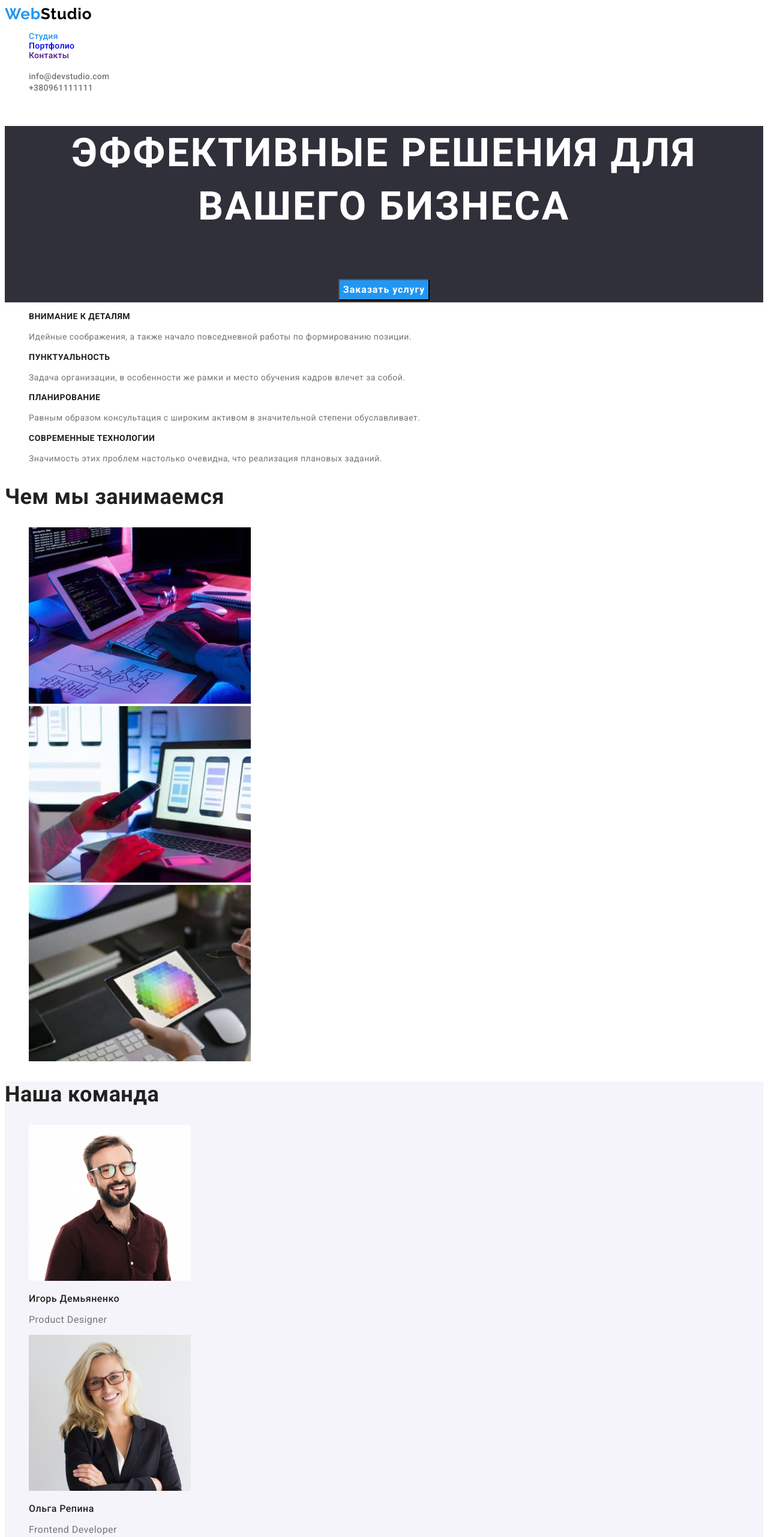
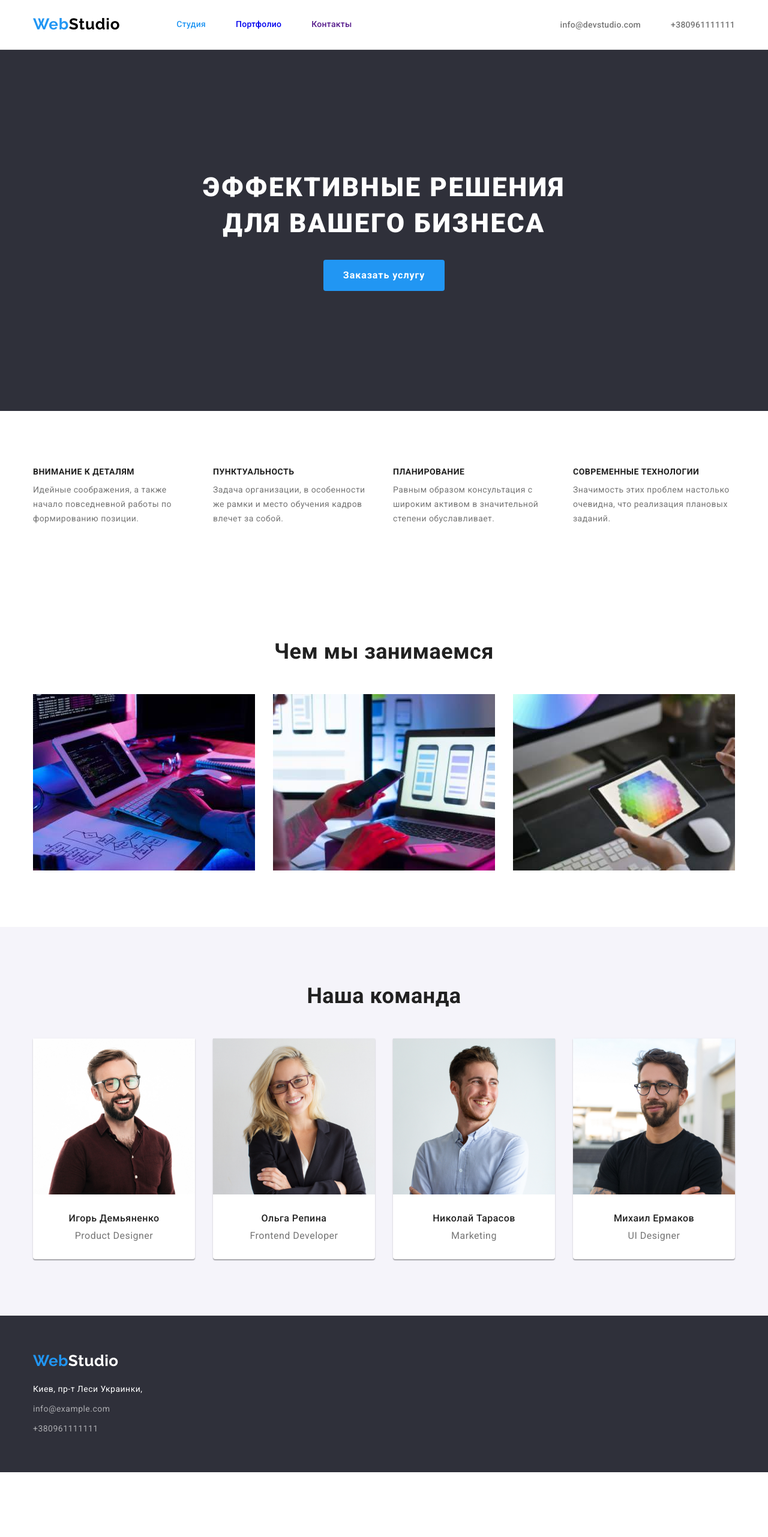
Before and after one commit to VeneDima/goit-markup-hw-03, a plain HTML site: page index.html in a window 1280 px wide. Shown: the top 2562 px of the page at 60% size. After the commit the page ends 2454 px from the top, so only its background shows below. Drawn offline with nearby package versions, Linux system fonts and the light colour scheme.

Commit message:
fix mistakes

```diff
--- a/css/main.css
+++ b/css/main.css
@@ -26,7 +26,18 @@
   --hero-bg-color: #2f303a;
 }
 
+html {
+  box-sizing: border-box;
+}
+
+*,
+*::before,
+*::after {
+  box-sizing: inherit;
+}
+
 body {
+  margin: 0;
   color: var(--primary-text-color);
   background-color: var(--primary-bg-color);
 
@@ -34,12 +45,61 @@ body {
   letter-spacing: 0.03em;
 }
 
-.list {
+h1,
+h2,
+h3,
+h4,
+h5,
+h6 {
+  margin: 0;
+  padding: 0;
+}
+
+p {
+  margin: 0;
+}
+
+a {
+  text-decoration: none;
+}
+
+img {
+  display: block;
+}
+
+.container {
+  margin-left: auto;
+  margin-right: auto;
+  padding-left: 15px;
+  padding-right: 15px;
+  padding-top: 94px;
+  padding-bottom: 94px;
+  width: 1200px;
+}
+
+ul {
+  margin: 0;
+  padding: 0;
   list-style: none;
 }
 
-.link {
-  text-decoration: none;
+.list {
+  display: flex;
+  gap: 30px;
+}
+
+/* Flex элементы */
+.portfolio-list {
+  gap: 30px;
+  display: flex;
+  flex-wrap: wrap;
+}
+
+.category-buttons {
+  display: flex;
+  gap: 8px;
+  justify-content: center;
+  margin-bottom: 50px;
 }
 
 /* Лого */
@@ -47,6 +107,8 @@ body {
   text-decoration: none;
   color: var(--title-text-color);
   font-family: Raleway, sans-serif;
+  padding-top: 24px;
+  padding-bottom: 25px;
 
   font-size: 26px;
   font-weight: 700;
@@ -56,6 +118,9 @@ body {
 }
 
 /* Хедер */
+.header {
+  border-bottom: 1px solid #ececec;
+}
 
 .address-title {
   font-style: normal;
@@ -64,26 +129,35 @@ body {
   font-weight: 400;
   line-height: 1.71;
 }
+
 .address-contact {
   font-style: normal;
   color: rgba(255, 255, 255, 0.6);
+  margin-top: 9px;
   font-size: 14px;
   font-weight: 400;
   line-height: 1.71;
 }
+
 .address-contact:hover,
 .address-contact:focus {
   color: var(--accient-color);
-}
-.section-team {
-  background-color: rgba(245, 244, 250, 1);
 }
 
 /* Футер */
 .footer {
   background-color: var(--hero-bg-color);
 }
+
+.footer-contacts {
+  margin-top: 9px;
+  display: flex;
+  flex-direction: column;
+  gap: 9px;
+}
+
 .footer-logo {
+  margin-top: 0;
   text-decoration: none;
   color: var(--primary-bg-color);
   font-family: Raleway;
@@ -91,24 +165,64 @@ body {
   font-weight: 700;
   line-height: 1.19;
 }
+
 .footer-logo:hover,
 .footer-logo:focus {
   color: var(--accient-color);
 }
 
+.container-footer {
+  margin: 0 auto;
+  padding: 60px 15px;
+  width: 1200px;
+}
+
+.address {
+  margin-top: 20px;
+}
+
 /* site nav */
+.main-nav {
+  display: flex;
+  align-items: center;
+  padding-top: 0;
+  padding-bottom: 0;
+}
+
 .site-nav {
+  display: flex;
+  gap: 50px;
+}
+
+/* .site-nav .item:not(:last-child) {
+  margin-right: 50px;
+} */
+
+.site-nav {
+  padding: 32px 0;
+  margin-left: 94px;
+  padding-left: 0;
+  display: flex;
+
   color: var(--secondary-text-color);
-
   font-size: 14px;
   font-weight: 500;
   line-height: 1.14;
   letter-spacing: 0.02em;
 }
+
 .site-nav :hover,
 .site-nav :focus {
   color: var(--accient-color);
 }
+
+.auth-nav {
+  display: flex;
+  gap: 50px;
+  padding: 32px 0;
+  margin-left: auto;
+}
+
 .auth-nav a {
   color: var(--primary-text-color);
 
@@ -123,19 +237,32 @@ body {
 }
 /* Герой */
 .hero {
+  padding-top: 200px;
+  padding-bottom: 200px;
   color: var(--primary-bg-color);
   background-color: var(--hero-bg-color);
+  text-align: center;
+}
+
+.hero-title {
+  margin-bottom: 30px;
+  color: var(--primary-bg-color);
 
   font-size: 44px;
   font-weight: 900;
   line-height: 1.36;
   letter-spacing: 0.06em;
-  text-align: center;
   text-transform: uppercase;
 }
 
 /* Button */
 .button {
+  display: inline-block;
+  border: 1px solid transparent;
+  border-radius: 4px;
+  padding: 10px 32px;
+  min-width: 200px;
+
   color: var(--title-text-color);
   background-color: var(--primary-bg-color);
   font-family: inherit;
@@ -149,47 +276,99 @@ body {
 .accent {
   color: var(--accient-color);
 }
+
 .button.primary {
   color: var(--primary-bg-color);
   background-color: var(--accient-color);
 }
+
 .button.primary:hover,
 .button.primary:focus {
   color: var(--title-text-color);
 }
 
 /* section */
+.section {
+  margin-top: 0;
+  margin-bottom: 0;
+}
+
+.no-padding {
+  padding-top: 0;
+  padding-bottom: 0;
+}
+
+.section-team {
+  gap: 30px;
+  margin-top: 0;
+  margin-bottom: 0;
+  background-color: rgba(245, 244, 250, 1);
+}
+
+.users {
+  display: flex;
+  gap: 30px;
+}
+
+.team-card {
+  background-color: #ffffff;
+  border-bottom-left-radius: 4px;
+  border-bottom-right-radius: 4px;
+  box-shadow: 0px 1px 3px rgba(0, 0, 0, 0.12), 0px 1px 1px rgba(0, 0, 0, 0.14),
+    0px 2px 1px rgba(0, 0, 0, 0.2);
+}
+
+/* .section-team.no-padding {
+  padding-top: 0;
+  padding-bottom: 0;
+} */
+
 .section-title {
+  margin-top: 0;
+  margin-bottom: 50px;
   color: var(--secondary-text-color);
   font-size: 36px;
   font-weight: 700;
   line-height: 1.17;
 }
 
+.section-title.centered {
+  text-align: center;
+}
 /* Name & Profession */
 .name {
+  margin-top: 30px;
+  margin-bottom: 10px;
   color: var(--secondary-text-color);
   font-size: 16px;
   font-weight: 500;
   line-height: 1.19;
+  text-align: center;
 }
 .profession {
+  margin-top: 10px;
+  margin-bottom: 30px;
   color: var(--primary-text-color);
   font-size: 16px;
   font-weight: 400;
   line-height: 1.19;
+  text-align: center;
 }
 /* Feature */
+
 .feature-title {
+  margin-bottom: 10px;
   color: var(--secondary-text-color);
   font-size: 14px;
   font-weight: 700;
   line-height: 1.14;
   text-transform: uppercase;
 }
+
 .feature-text {
   color: var(--primary-text-color);
   font-size: 14px;
+  width: 270px;
   font-weight: 400;
   line-height: 1.71;
 }
@@ -207,14 +386,30 @@ body {
   font-size: 16px;
   font-weight: 500;
   line-height: 1.63;
+  border-radius: 4px;
+  outline: none;
+  border: none;
+  padding: 6px 22px;
+  font-family: roboto;
+  cursor: pointer;
 }
 
 .filter-button:hover,
 .filter-button:focus {
   color: var(--primary-bg-color);
   background-color: var(--accient-color);
+  box-shadow: 0px 4px 4px rgba(0, 0, 0, 0.25);
 }
 /* project */
+.project-container {
+  padding: 20px 24px;
+  display: flex;
+  gap: 4px;
+  flex-direction: column;
+  border: 1px solid #eee;
+  border-top: none;
+}
+
 .project-name {
   color: var(--secondary-text-color);
   font-size: 18px;
--- a/index.html
+++ b/index.html
@@ -10,41 +10,53 @@
       href="https://fonts.googleapis.com/css2?family=Raleway:wght@700&family=Roboto:wght@400;500;700;900&display=swap"
       rel="stylesheet"
     />
-
     <!-- css -->
+    <link
+      rel="stylesheet"
+      href="https://cdnjs.cloudflare.com/ajax/libs/modern-normalize/3.0.1/modern-normalize.min.css"
+    />
     <link rel="stylesheet" href="./css/main.css" />
   </head>
   <body>
-    <header>
-      <nav>
+    <header class="header">
+      <nav class="container main-nav">
         <a href="./index.html" class="logo"
           ><span class="accent">Web</span>Studio</a
         >
-
-        <ul class="site-nav list link">
-          <li><a href="index.html" class="link current">Студия</a></li>
-          <li><a href="./pages/portfolio.html" class="link">Портфолио</a></li>
-          <li><a href="" class="link">Контакты</a></li>
+        <ul class="site-nav list">
+          <li class="item">
+            <a href="index.html" class="link current">Студия</a>
+          </li>
+          <li class="item">
+            <a href="./pages/portfolio.html" class="link">Портфолио</a>
+          </li>
+          <li class="item"><a href="" class="link">Контакты</a></li>
         </ul>
-      </nav>
-
         <ul class="auth-nav list">
-        <li>
+          <li class="item">
             <a href="mailto:info@devstudio.com" class="link"
               >info@devstudio.com</a
             >
           </li>
-        <li><a href="tel:+380961111111" class="link">+380961111111</a></li>
+          <li class="item">
+            <a href="tel:+380961111111" class="link">+380961111111</a>
+          </li>
         </ul>
+      </nav>
     </header>
 
     <main>
       <section class="hero">
-        <h1>Эффективные решения для вашего бизнеса</h1>
+        <h1 class="hero-title">
+          Эффективные решения
+          <div class="pre"></div>
+          для вашего бизнеса
+        </h1>
         <button type="button" class="button primary">Заказать услугу</button>
       </section>
 
-      <section class="section">
+      <section class="section no-padding">
+        <div class="container">
           <ul class="list">
             <li>
               <h3 class="feature-title">Внимание к деталям</h3>
@@ -53,21 +65,21 @@
                 формированию позиции.
               </p>
             </li>
-          <li class="list">
+            <li>
               <h3 class="feature-title">Пунктуальность</h3>
               <p class="feature-text">
-              Задача организации, в особенности же рамки и место обучения кадров
-              влечет за собой.
+                Задача организации, в особенности же рамки и место обучения
+                кадров влечет за собой.
               </p>
             </li>
-          <li class="list">
+            <li>
               <h3 class="feature-title">Планирование</h3>
               <p class="feature-text">
                 Равным образом консультация с широким активом в значительной
                 степени обуславливает.
               </p>
             </li>
-          <li class="list">
+            <li>
               <h3 class="feature-title">Современные технологии</h3>
               <p class="feature-text">
                 Значимость этих проблем настолько очевидна, что реализация
@@ -75,12 +87,14 @@
               </p>
             </li>
           </ul>
+        </div>
       </section>
 
       <section class="section">
-        <h2 class="section-title">Чем мы занимаемся</h2>
-        <ul>
-          <li class="list">
+        <div class="container">
+          <h2 class="section-title centered">Чем мы занимаемся</h2>
+          <ul class="list">
+            <li>
               <img
                 src="./images/close-up-image-programmer.jfif"
                 alt="работа за компьютером"
@@ -88,7 +102,7 @@
                 height="294"
               />
             </li>
-          <li class="list">
+            <li>
               <img
                 src="./images/phonedesign.jfif"
                 alt="создает приложение для телефона"
@@ -96,7 +110,7 @@
                 height="294"
               />
             </li>
-          <li class="list">
+            <li>
               <img
                 src="./images/colurdesign.jfif"
                 alt="выбирает цвет из цветовой палитры"
@@ -105,11 +119,14 @@
               />
             </li>
           </ul>
+        </div>
       </section>
-      <section class="section-team">
-        <h2 class="section-title">Наша команда</h2>
-        <ul>
-          <li class="list">
+
+      <section class="section-team no-padding">
+        <div class="container">
+          <h2 class="section-title centered">Наша команда</h2>
+          <ul class="users">
+            <li class="team-card">
               <img
                 src="./images/igor.jpg"
                 alt="фото Игоря в очках"
@@ -119,7 +136,7 @@
               <h3 class="name">Игорь Демьяненко</h3>
               <p class="profession">Product Designer</p>
             </li>
-          <li class="list">
+            <li class="team-card">
               <img
                 src="./images/olga.jpg"
                 alt="фото Ольги в очках"
@@ -129,7 +146,7 @@
               <h3 class="name">Ольга Репина</h3>
               <p class="profession">Frontend Developer</p>
             </li>
-          <li class="list">
+            <li class="team-card">
               <img
                 src="./images/nikolai.jpg"
                 alt="фото Николая"
@@ -139,7 +156,7 @@
               <h3 class="name">Николай Тарасов</h3>
               <p class="profession">Marketing</p>
             </li>
-          <li class="list">
+            <li class="team-card">
               <img
                 src="./images/mihail.jpg"
                 alt="фото Михаила в очках"
@@ -147,19 +164,21 @@
                 height="260"
               />
               <h3 class="name">Михаил Ермаков</h3>
-            <p class="job">UI Designer</p>
+              <p class="profession">UI Designer</p>
             </li>
           </ul>
+        </div>
       </section>
     </main>
 
     <footer class="footer">
+      <nav class="container-footer">
         <a href="./index.html" class="footer-logo"
           ><span class="accent">Web</span>Studio</a
         >
         <address class="address">
           <p class="address-title">Киев, пр-т Леси Украинки,</p>
-        <ul class="list">
+          <ul class="footer-contacts">
             <li>
               <a href="mailto:info@example.com" class="address-contact link"
                 >info@example.com</a
@@ -172,6 +191,7 @@
             </li>
           </ul>
         </address>
+      </nav>
     </footer>
   </body>
 </html>
```
Also changed, not shown: pages/portfolio.html (+50 -25 lines), prettierrc.json (line endings or trailing spaces). Lines whose indentation alone changed are shown as unchanged.
